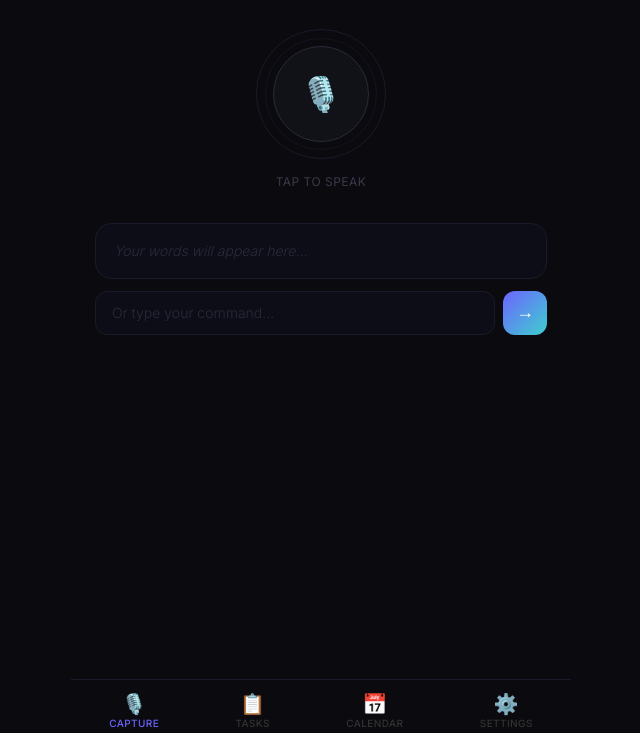
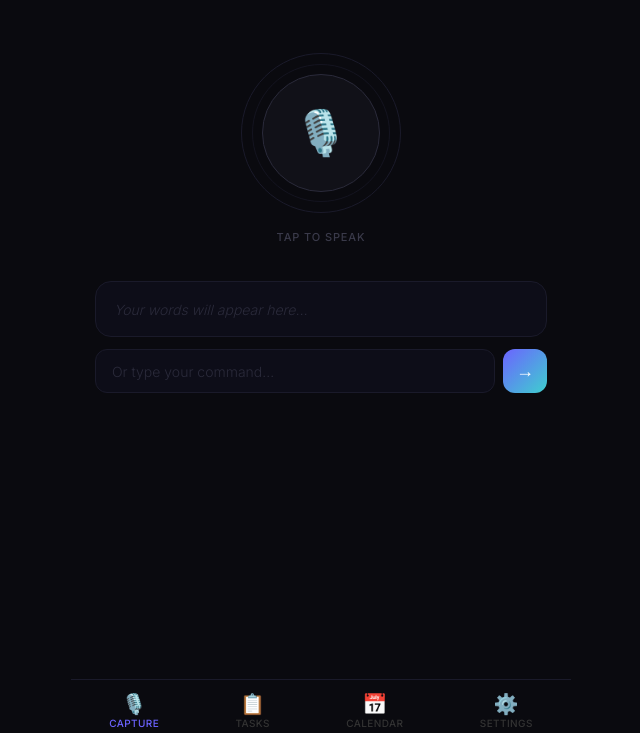
Before and after one commit to kclose23/aria-assistant, a plain HTML site: page public/index.html in a window 1280 px wide. Shown: the part 67-800 px from the top of the page, without its empty margins (319-959 px from the left). Drawn offline with Linux system fonts and the light colour scheme.

Commit message:
Update style.css

```diff
--- a/public/style.css
+++ b/public/style.css
@@ -106,8 +106,10 @@ body {
 /* --- Main --- */
 .main {
   flex: 1;
-  padding: 32px 24px 100px;
+  padding: 24px 24px 100px;
   overflow-y: auto;
+  display: flex;
+  flex-direction: column;
 }
 
 /* --- Mic --- */
@@ -115,23 +117,23 @@ body {
   display: flex;
   flex-direction: column;
   align-items: center;
-  margin-bottom: 32px;
+  padding: 32px 0 36px;
 }
 
 .mic-ring-outer {
-  width: 130px;
-  height: 130px;
+  width: 160px;
+  height: 160px;
   border-radius: 50%;
   border: 1px solid #1a1a2a;
   display: flex;
   align-items: center;
   justify-content: center;
-  margin-bottom: 14px;
+  margin-bottom: 16px;
 }
 
 .mic-ring-inner {
-  width: 112px;
-  height: 112px;
+  width: 138px;
+  height: 138px;
   border-radius: 50%;
   border: 0.5px solid #141420;
   display: flex;
@@ -140,12 +142,12 @@ body {
 }
 
 .mic-btn {
-  width: 96px;
-  height: 96px;
+  width: 118px;
+  height: 118px;
   border-radius: 50%;
   border: 0.5px solid #2a2a3a;
   background: #111118;
-  font-size: 34px;
+  font-size: 44px;
   cursor: pointer;
   transition: transform 0.15s ease, box-shadow 0.15s ease;
   display: flex;
@@ -173,10 +175,10 @@ body {
 }
 
 .mic-label {
-  font-size: 12px;
+  font-size: 11px;
   color: #3a3a4a;
-  font-weight: 400;
-  letter-spacing: 0.04em;
+  font-weight: 500;
+  letter-spacing: 0.08em;
   text-transform: uppercase;
 }
 
```
